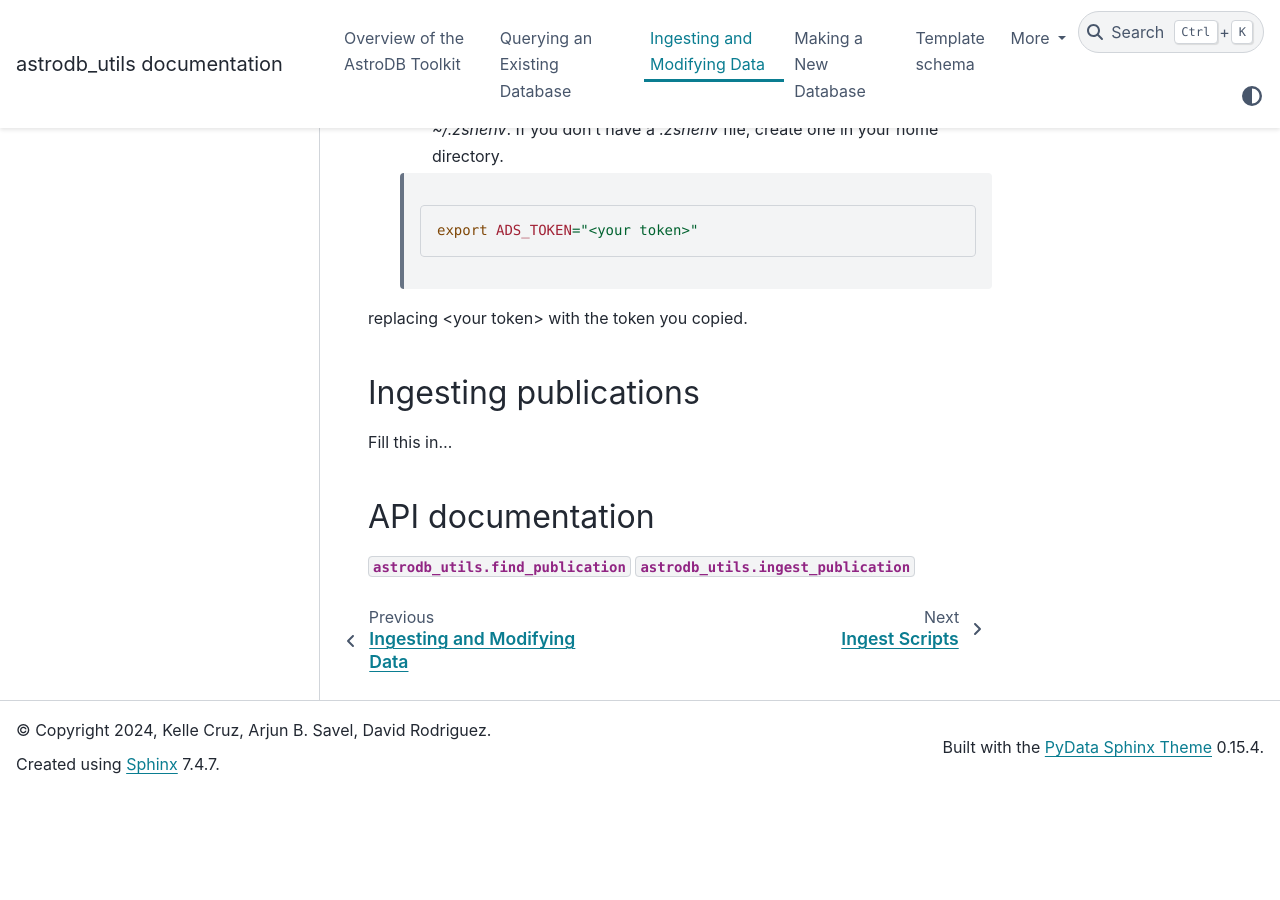
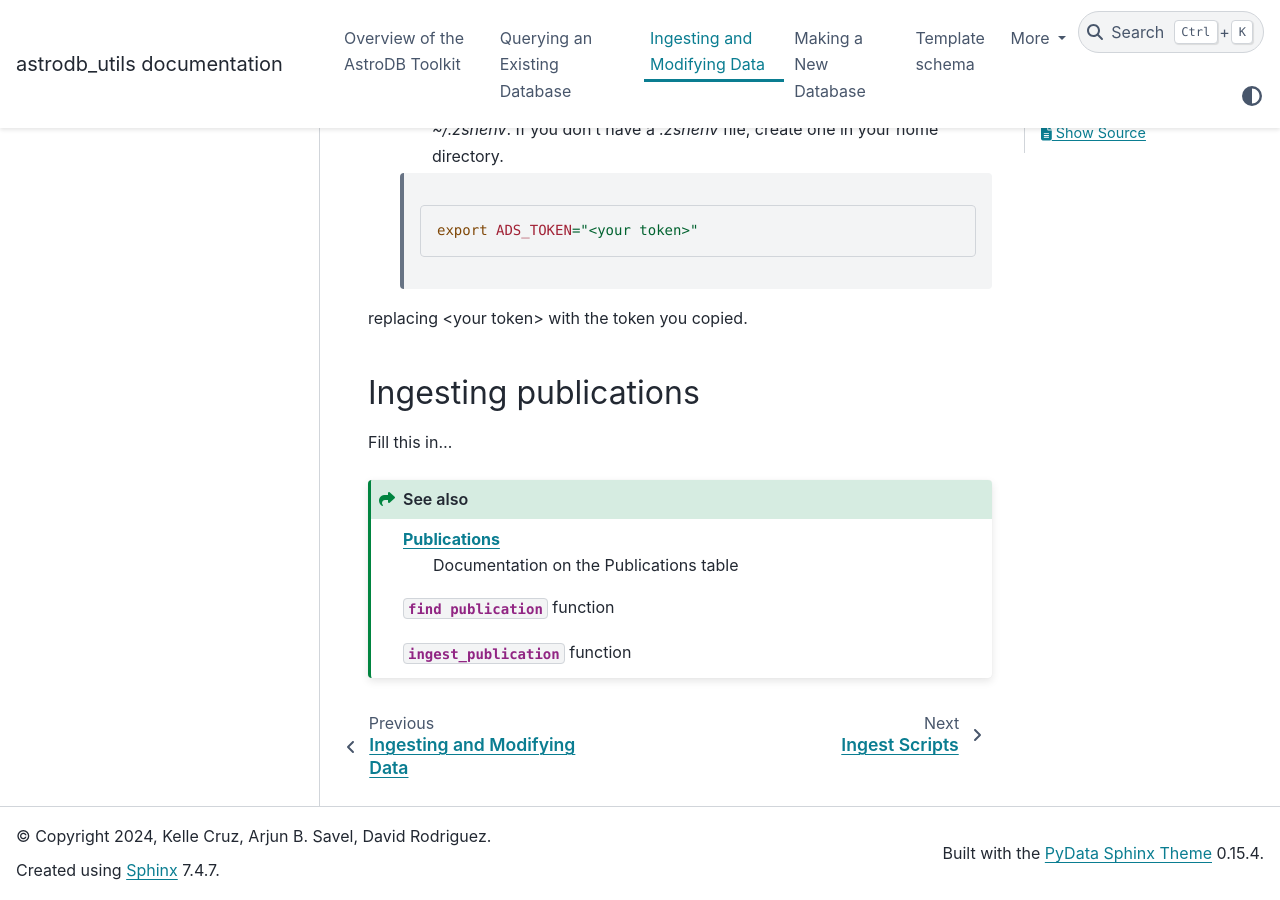
Before and after one commit to astrodbtoolkit/astrodb_utils, a Sphinx documentation site: the page built from docs/pages/ingesting/ingesting_publications.rst, in a window 1280 px wide and 900 px high, scrolled down 553 px. Built offline with Sphinx 7.4.7 and the PyData theme 0.15.4, drawn with Linux system fonts in a browser that asks for light colours; the version number could not be read and is left out; before the commit the page ends 1347 px from its top, so only the background shows below that.

Commit message:
Publications

```diff
--- a/docs/pages/ingesting/ingesting_publications.rst
+++ b/docs/pages/ingesting/ingesting_publications.rst
@@ -28,7 +28,11 @@ Ingesting publications
 Fill this in...
 
 
-API documentation
------------------
-:py:mod:`astrodb_utils.find_publication`
-:py:mod:`astrodb_utils.ingest_publication`
+.. seealso::
+
+  :doc:`../template_schema/publications`
+      Documentation on the Publications table
+
+  :py:mod:`find publication <astrodb_utils.publications.find_publication>` function
+
+  :py:mod:`ingest_publication <astrodb_utils.publications.ingest_publication>` function
--- a/docs/pages/template_schema/template_schema.rst
+++ b/docs/pages/template_schema/template_schema.rst
@@ -25,6 +25,9 @@ Additional tables can be added using these as templates.
 Lookup tables
 -----------
 These tables are expected and used by other tables
+
 .. toctree::
    :glob:
    :maxdepth: 1
+
+   publications
```
Also changed, not shown: docs/pages/template_schema/publications.rst (added, +25 -0 lines).
